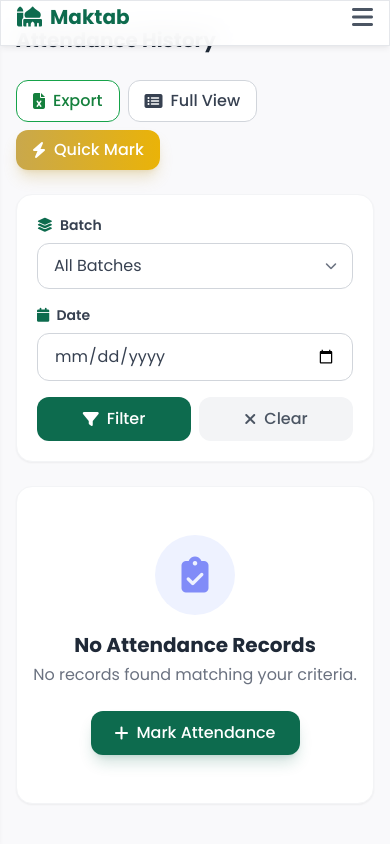
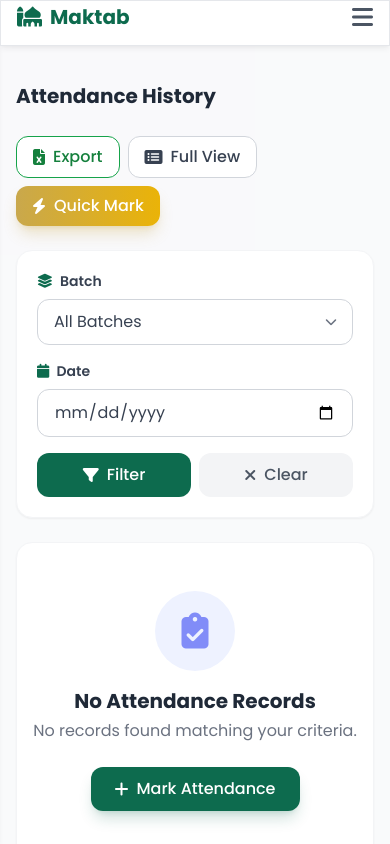
Before and after one commit to fullstacksuiit/maktab, a Django app: page /attendance/ in a window 390 px wide. Run offline with Django 4.2, Linux system fonts and the light colour scheme; the visitor is signed in with stand-in values (Sample User, id 1); data that the repository does not hold is empty; some libraries are stand-ins or nearby versions.

Commit message:
feat: Add top padding to main content area for improved layout on larger screens

```diff
--- a/management/templates/management/base_tailwind.html
+++ b/management/templates/management/base_tailwind.html
@@ -340,7 +340,7 @@
     </aside>
 
     <!-- Main Content -->
-    <main class="flex-1 md:ml-64 flex flex-col h-screen overflow-hidden relative bg-gray-50/50">
+    <main class="flex-1 md:ml-64 flex flex-col h-screen overflow-hidden relative bg-gray-50/50 pt-14 md:pt-0">
         <!-- Top Navbar -->
         <header class="h-20 flex items-center justify-between px-4 md:px-8 z-30 transition-all duration-300">
              <!-- Page Title -->
```
